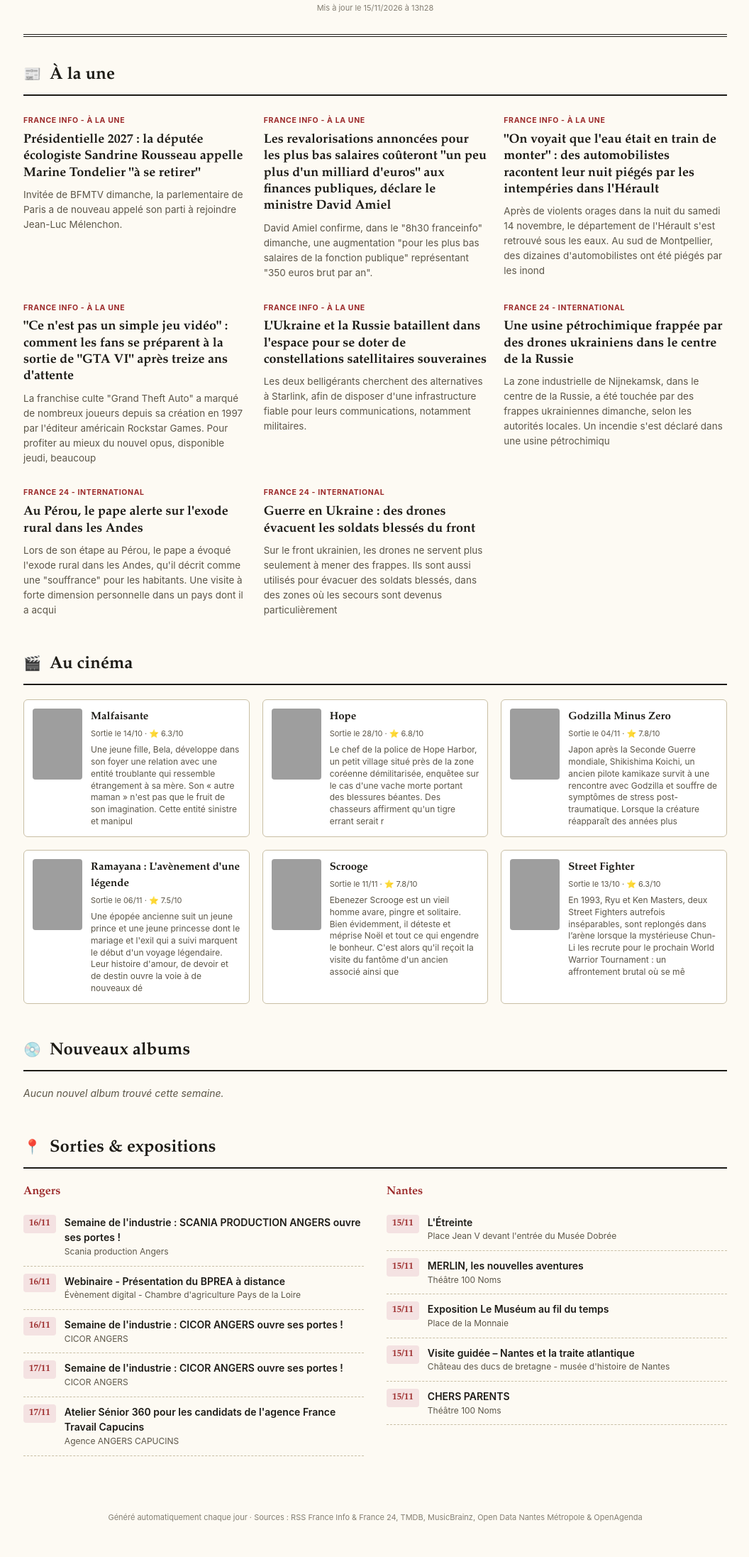
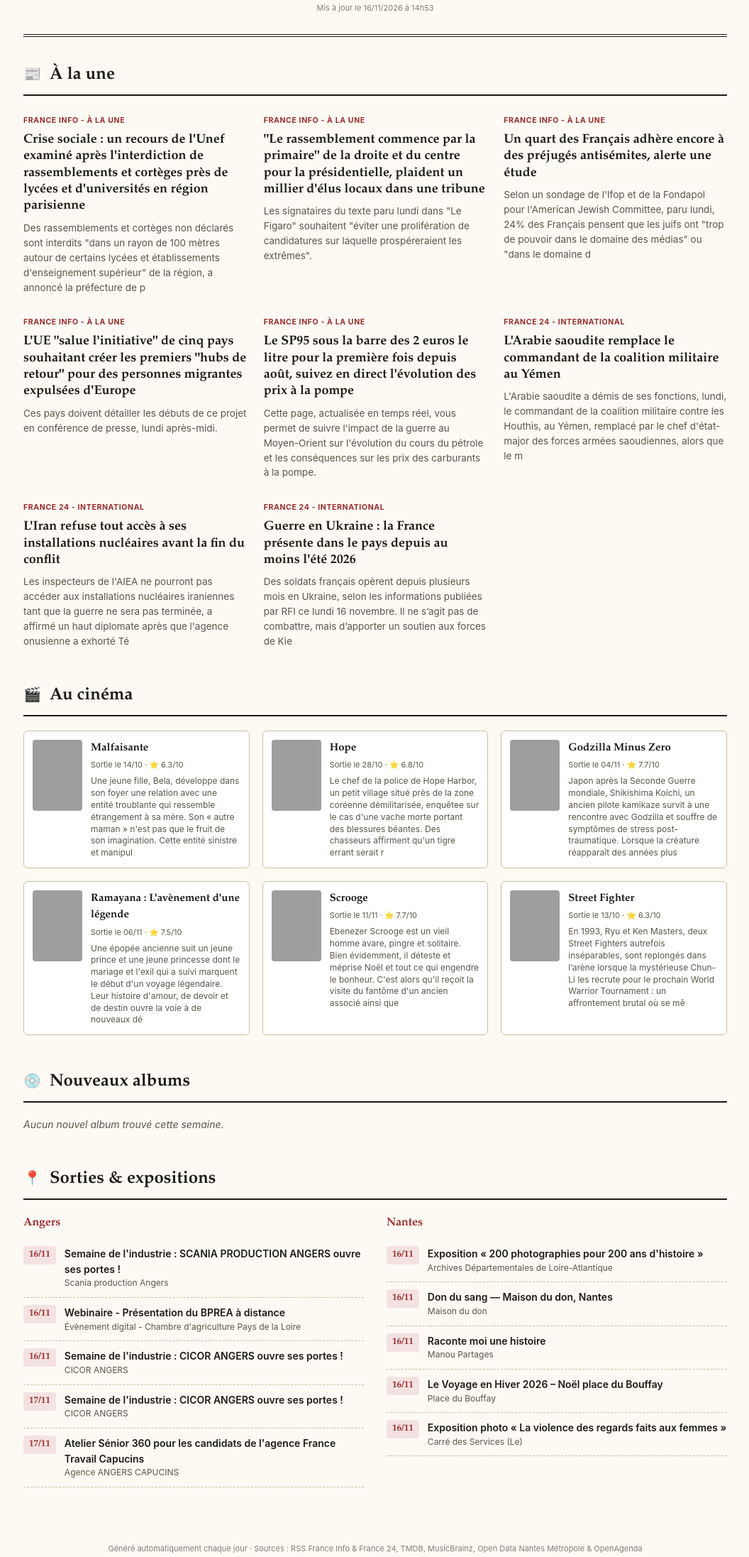
Before and after one commit to adrlcus27-hub/daily-digest, a plain HTML site: page docs/index.html in a window 1280 px wide. Shown: the part 210-2403 px from the top of the page at 71% size, without its empty margins (111-1167 px from the left). Drawn offline with Linux system fonts and the light colour scheme; grey boxes are pictures that could not be loaded.

Commit message:
Digest du 2026-11-16

```diff
--- a/docs/index.html
+++ b/docs/index.html
@@ -252,10 +252,10 @@
 <body>
   <div class="wrap">
     <header class="masthead">
-      <div class="masthead__date">Dimanche 15 novembre 2026</div>
+      <div class="masthead__date">Lundi 16 novembre 2026</div>
       <h1 class="masthead__title">Le Digest du Jour</h1>
       <p class="masthead__sub">Actu, cinéma, musique &amp; sorties à Angers et Nantes</p>
-      <p class="masthead__updated">Mis à jour le 15/11/2026 à 13h28</p>
+      <p class="masthead__updated">Mis à jour le 16/11/2026 à 14h53</p>
     </header>
 
     <section class="block">
@@ -267,43 +267,43 @@
 
     <article class="news-item">
       <span class="news-item__source">France Info - À la Une</span>
-      <h3 class="news-item__title"><a href="https://www.franceinfo.fr/elections/direct-presidentielle-2027-l-entourage-d-emmanuel-macron-etrille-les-candidats-qui-veulent-baisser-l-aide-financiere-a-l-ukraine-dont-marine-le-pen_8283293.html#xtor=RSS-3-[lestitres]" target="_blank" rel="noopener noreferrer">Présidentielle 2027 : la députée écologiste Sandrine Rousseau appelle Marine Tondelier &quot;à se retirer&quot;</a></h3>
-      <p class="news-item__resume">Invitée de BFMTV dimanche, la parlementaire de Paris a de nouveau appelé son parti à rejoindre Jean-Luc Mélenchon.</p>
+      <h3 class="news-item__title"><a href="https://www.franceinfo.fr/societe/education/blocage-des-lycees/direct-mouvement-lyceen-le-lycee-nelson-mandela-rouvre-ses-portes-a-nantes-six-semaines-apres-l-incendie-dont-il-a-ete-victime_8284130.html#xtor=RSS-3-[lestitres]" target="_blank" rel="noopener noreferrer">Crise sociale : un recours de l&#x27;Unef examiné après l&#x27;interdiction de rassemblements et cortèges près de lycées et d&#x27;universités en région parisienne</a></h3>
+      <p class="news-item__resume">Des rassemblements et cortèges non déclarés sont interdits &quot;dans un rayon de 100 mètres autour de certains lycées et établissements d&#x27;enseignement supérieur&quot; de la région, a annoncé la préfecture de p</p>
     </article>
     <article class="news-item">
       <span class="news-item__source">France Info - À la Une</span>
-      <h3 class="news-item__title"><a href="https://www.franceinfo.fr/economie/pouvoir-achat/il-y-aura-bien-une-hausse-des-points-pour-les-plus-bas-salaires-de-la-fonction-publique-confirme-le-ministre-david-amiel_8283254.html#xtor=RSS-3-[lestitres]" target="_blank" rel="noopener noreferrer">Les revalorisations annoncées pour les plus bas salaires coûteront &quot;un peu plus d&#x27;un milliard d&#x27;euros&quot; aux finances publiques, déclare le ministre David Amiel</a></h3>
-      <p class="news-item__resume">David Amiel confirme, dans le &quot;8h30 franceinfo&quot; dimanche, une augmentation &quot;pour les plus bas salaires de la fonction publique&quot; représentant &quot;350 euros brut par an&quot;.</p>
+      <h3 class="news-item__title"><a href="https://www.franceinfo.fr/elections/le-rassemblement-commence-par-la-primaire-de-la-droite-et-du-centre-plaident-un-millier-d-elus-locaux-dans-une-tribune_8284796.html#xtor=RSS-3-[lestitres]" target="_blank" rel="noopener noreferrer">&quot;Le rassemblement commence par la primaire&quot; de la droite et du centre pour la présidentielle, plaident un millier d&#x27;élus locaux dans une tribune</a></h3>
+      <p class="news-item__resume">Les signataires du texte paru lundi dans &quot;Le Figaro&quot; souhaitent &quot;éviter une prolifération de candidatures sur laquelle prospéreraient les extrêmes&quot;.</p>
     </article>
     <article class="news-item">
       <span class="news-item__source">France Info - À la Une</span>
-      <h3 class="news-item__title"><a href="https://www.franceinfo.fr/environnement/evenements-meteorologiques-extremes/herault-apres-les-violents-orages-des-automobilistes-temoignent-de-leur-nuit-pieges-par-les-eaux_8283527.html#xtor=RSS-3-[lestitres]" target="_blank" rel="noopener noreferrer">&quot;On voyait que l&#x27;eau était en train de monter&quot; : des automobilistes racontent leur nuit piégés par les intempéries dans l&#x27;Hérault</a></h3>
-      <p class="news-item__resume">Après de violents orages dans la nuit du samedi 14 novembre, le département de l&#x27;Hérault s&#x27;est retrouvé sous les eaux. Au sud de Montpellier, des dizaines d&#x27;automobilistes ont été piégés par les inond</p>
+      <h3 class="news-item__title"><a href="https://www.franceinfo.fr/societe/antisemitisme/un-quart-des-francais-adhere-encore-a-des-prejuges-antisemites-alerte-une-etude_8284583.html#xtor=RSS-3-[lestitres]" target="_blank" rel="noopener noreferrer">Un quart des Français adhère encore à des préjugés antisémites, alerte une étude</a></h3>
+      <p class="news-item__resume">Selon un sondage de l&#x27;Ifop et de la Fondapol pour l&#x27;American Jewish Committee, paru lundi, 24% des Français pensent que les juifs ont &quot;trop de pouvoir dans le domaine des médias&quot; ou &quot;dans le domaine d</p>
     </article>
     <article class="news-item">
       <span class="news-item__source">France Info - À la Une</span>
-      <h3 class="news-item__title"><a href="https://www.franceinfo.fr/culture/jeux-video/gta-vi/temoignages-ce-n-est-pas-un-simple-jeu-video-comment-les-fans-se-preparent-a-la-sortie-de-gta-vi-apres-treize-ans-d-attente_8265593.html#xtor=RSS-3-[lestitres]" target="_blank" rel="noopener noreferrer">&quot;Ce n&#x27;est pas un simple jeu vidéo&quot; : comment les fans se préparent à la sortie de &quot;GTA VI&quot; après treize ans d&#x27;attente</a></h3>
-      <p class="news-item__resume">La franchise culte &quot;Grand Theft Auto&quot; a marqué de nombreux joueurs depuis sa création en 1997 par l&#x27;éditeur américain Rockstar Games. Pour profiter au mieux du nouvel opus, disponible jeudi, beaucoup </p>
+      <h3 class="news-item__title"><a href="https://www.franceinfo.fr/monde/europe/union-europeenne/l-ue-salue-l-initiative-de-cinq-pays-souhaitant-creer-les-premiers-hubs-de-retour-pour-des-personnes-migrantes-expulsees-d-europe_8284862.html#xtor=RSS-3-[lestitres]" target="_blank" rel="noopener noreferrer">L&#x27;UE &quot;salue l&#x27;initiative&quot; de cinq pays souhaitant créer les premiers &quot;hubs de retour&quot; pour des personnes migrantes expulsées d&#x27;Europe</a></h3>
+      <p class="news-item__resume">Ces pays doivent détailler les débuts de ce projet en conférence de presse, lundi après-midi.</p>
     </article>
     <article class="news-item">
       <span class="news-item__source">France Info - À la Une</span>
-      <h3 class="news-item__title"><a href="https://www.franceinfo.fr/monde/europe/manifestations-en-ukraine/l-ukraine-et-la-russie-bataillent-dans-l-espace-pour-se-doter-de-constellations-satellitaires-souveraines_8279132.html#xtor=RSS-3-[lestitres]" target="_blank" rel="noopener noreferrer">L&#x27;Ukraine et la Russie bataillent dans l&#x27;espace pour se doter de constellations satellitaires souveraines</a></h3>
-      <p class="news-item__resume">Les deux belligérants cherchent des alternatives à Starlink, afin de disposer d&#x27;une infrastructure fiable pour leurs communications, notamment militaires.</p>
+      <h3 class="news-item__title"><a href="https://www.franceinfo.fr/economie/transports/penurie-de-carburants/tableau-de-bord-prix-de-l-essence-et-du-gazole-ruptures-de-stock-cours-du-brent-suivez-en-temps-reel-la-situation-dans-les-stations-service-en-france_7997111.html#xtor=RSS-3-[lestitres]" target="_blank" rel="noopener noreferrer">Le SP95 sous la barre des 2 euros le litre pour la première fois depuis août, suivez en direct l&#x27;évolution des prix à la pompe</a></h3>
+      <p class="news-item__resume">Cette page, actualisée en temps réel, vous permet de suivre l&#x27;impact de la guerre au Moyen-Orient sur l&#x27;évolution du cours du pétrole et les conséquences sur les prix des carburants à la pompe.</p>
     </article>
     <article class="news-item">
       <span class="news-item__source">France 24 - International</span>
-      <h3 class="news-item__title"><a href="https://www.france24.com/fr/europe/20261115-usine-p%C3%A9trochimique-frapp%C3%A9e-par-drones-ukrainiens-dans-centre-russie" target="_blank" rel="noopener noreferrer">Une usine pétrochimique frappée par des drones ukrainiens dans le centre de la Russie</a></h3>
-      <p class="news-item__resume">La zone industrielle de Nijnekamsk, dans le centre de la Russie, a été touchée par des frappes ukrainiennes dimanche, selon les autorités locales. Un incendie s&#x27;est déclaré dans une usine pétrochimiqu</p>
+      <h3 class="news-item__title"><a href="https://www.france24.com/fr/moyen-orient/20261116-l-arabie-saoudite-remplace-le-commandant-de-la-coalition-militaire-au-y%C3%A9men" target="_blank" rel="noopener noreferrer">L&#x27;Arabie saoudite remplace le commandant de la coalition militaire au Yémen</a></h3>
+      <p class="news-item__resume">L&#x27;Arabie saoudite a démis de ses fonctions, lundi, le commandant de la coalition militaire contre les Houthis, au Yémen, remplacé par le chef d&#x27;état-major des forces armées saoudiennes, alors que le m</p>
     </article>
     <article class="news-item">
       <span class="news-item__source">France 24 - International</span>
-      <h3 class="news-item__title"><a href="https://www.france24.com/fr/vid%C3%A9o/20261115-au-p%C3%A9rou-le-pape-alerte-sur-l-exode-rural-dans-les-andes" target="_blank" rel="noopener noreferrer">Au Pérou, le pape alerte sur l&#x27;exode rural dans les Andes</a></h3>
-      <p class="news-item__resume">Lors de son étape au Pérou, le pape a évoqué l&#x27;exode rural dans les Andes, qu&#x27;il décrit comme une &quot;souffrance&quot; pour les habitants. Une visite à forte dimension personnelle dans un pays dont il a acqui</p>
+      <h3 class="news-item__title"><a href="https://www.france24.com/fr/asie-pacifique/20261116-iran-refuse-tout-acc%C3%A8s-installations-nucl%C3%A9aires-avant-fin-guerre" target="_blank" rel="noopener noreferrer">L&#x27;Iran refuse tout accès à ses installations nucléaires avant la fin du conflit</a></h3>
+      <p class="news-item__resume">Les inspecteurs de l&#x27;AIEA ne pourront pas accéder aux installations nucléaires iraniennes tant que la guerre ne sera pas terminée, a affirmé un haut diplomate après que l&#x27;agence onusienne a exhorté Té</p>
     </article>
     <article class="news-item">
       <span class="news-item__source">France 24 - International</span>
-      <h3 class="news-item__title"><a href="https://www.france24.com/fr/vid%C3%A9o/20261115-guerre-en-ukraine-des-drones-%C3%A9vacuent-les-soldats-bless%C3%A9s-du-front" target="_blank" rel="noopener noreferrer">Guerre en Ukraine : des drones évacuent les soldats blessés du front</a></h3>
-      <p class="news-item__resume">Sur le front ukrainien, les drones ne servent plus seulement à mener des frappes. Ils sont aussi utilisés pour évacuer des soldats blessés, dans des zones où les secours sont devenus particulièrement </p>
+      <h3 class="news-item__title"><a href="https://www.france24.com/fr/vid%C3%A9o/20261116-guerre-en-ukraine-la-france-pr%C3%A9sente-dans-le-pays-depuis-au-moins-l-%C3%A9t%C3%A9-2026" target="_blank" rel="noopener noreferrer">Guerre en Ukraine : la France présente dans le pays depuis au moins l&#x27;été 2026</a></h3>
+      <p class="news-item__resume">Des soldats français opèrent depuis plusieurs mois en Ukraine, selon les informations publiées par RFI ce lundi 16 novembre. Il ne s’agit pas de combattre, mais d’apporter un soutien aux forces de Kie</p>
     </article>
       </div>
     </section>
@@ -335,7 +335,7 @@
       <img src="https://image.tmdb.org/t/p/w300/cZrs6whBv4JpPxsNJ2ZefhgUUEF.jpg" alt="Godzilla Minus Zero" class="movie-card__poster">
       <div class="movie-card__body">
         <h4 class="movie-card__title">Godzilla Minus Zero</h4>
-        <p class="movie-card__meta">Sortie le 04/11 · ⭐ 7.8/10</p>
+        <p class="movie-card__meta">Sortie le 04/11 · ⭐ 7.7/10</p>
         <p class="movie-card__synopsis">Japon après la Seconde Guerre mondiale, Shikishima Koichi, un ancien pilote kamikaze survit à une rencontre avec Godzilla et souffre de symptômes de stress post-traumatique. Lorsque la créature réapparaît des années plus</p>
       </div>
     </article>
@@ -351,7 +351,7 @@
       <img src="https://image.tmdb.org/t/p/w300/uxYPnpkSmG1iluoSB0fOtYK7BfM.jpg" alt="Scrooge" class="movie-card__poster">
       <div class="movie-card__body">
         <h4 class="movie-card__title">Scrooge</h4>
-        <p class="movie-card__meta">Sortie le 11/11 · ⭐ 7.8/10</p>
+        <p class="movie-card__meta">Sortie le 11/11 · ⭐ 7.7/10</p>
         <p class="movie-card__synopsis">Ebenezer Scrooge est un vieil homme avare, pingre et solitaire. Bien évidemment, il déteste et méprise Noël et tout ce qui engendre le bonheur. C&#x27;est alors qu&#x27;il reçoit la visite du fantôme d&#x27;un ancien associé ainsi que </p>
       </div>
     </article>
@@ -425,38 +425,38 @@
           <h3 class="events-city__title">Nantes</h3>
           <ul class="events-list">
     <li class="event-item">
-      <span class="event-item__date">15/11</span>
+      <span class="event-item__date">16/11</span>
       <div>
-        <p class="event-item__title">L&#x27;Étreinte</p>
-        <p class="event-item__lieu">Place Jean V devant l&#x27;entrée du Musée Dobrée</p>
+        <p class="event-item__title">Exposition « 200 photographies pour 200 ans d&#x27;histoire »</p>
+        <p class="event-item__lieu">Archives Départementales de Loire-Atlantique</p>
       </div>
     </li>
     <li class="event-item">
-      <span class="event-item__date">15/11</span>
+      <span class="event-item__date">16/11</span>
       <div>
-        <p class="event-item__title">MERLIN, les nouvelles aventures</p>
-        <p class="event-item__lieu">Théâtre 100 Noms</p>
+        <p class="event-item__title">Don du sang — Maison du don, Nantes</p>
+        <p class="event-item__lieu">Maison du don</p>
       </div>
     </li>
     <li class="event-item">
-      <span class="event-item__date">15/11</span>
+      <span class="event-item__date">16/11</span>
       <div>
-        <p class="event-item__title">Exposition Le Muséum au fil du temps</p>
-        <p class="event-item__lieu">Place de la Monnaie</p>
+        <p class="event-item__title">Raconte moi une histoire</p>
+        <p class="event-item__lieu">Manou Partages</p>
       </div>
     </li>
     <li class="event-item">
-      <span class="event-item__date">15/11</span>
+      <span class="event-item__date">16/11</span>
       <div>
-        <p class="event-item__title">Visite guidée – Nantes et la traite atlantique</p>
-        <p class="event-item__lieu">Château des ducs de bretagne - musée d&#x27;histoire de Nantes</p>
+        <p class="event-item__title">Le Voyage en Hiver 2026 – Noël place du Bouffay</p>
+        <p class="event-item__lieu">Place du Bouffay</p>
       </div>
     </li>
     <li class="event-item">
-      <span class="event-item__date">15/11</span>
+      <span class="event-item__date">16/11</span>
       <div>
-        <p class="event-item__title">CHERS PARENTS</p>
-        <p class="event-item__lieu">Théâtre 100 Noms</p>
+        <p class="event-item__title">Exposition photo « La violence des regards faits aux femmes »</p>
+        <p class="event-item__lieu">Carré des Services (Le)</p>
       </div>
     </li></ul>
         </div>
```
Also changed, not shown: data/historique.json.
